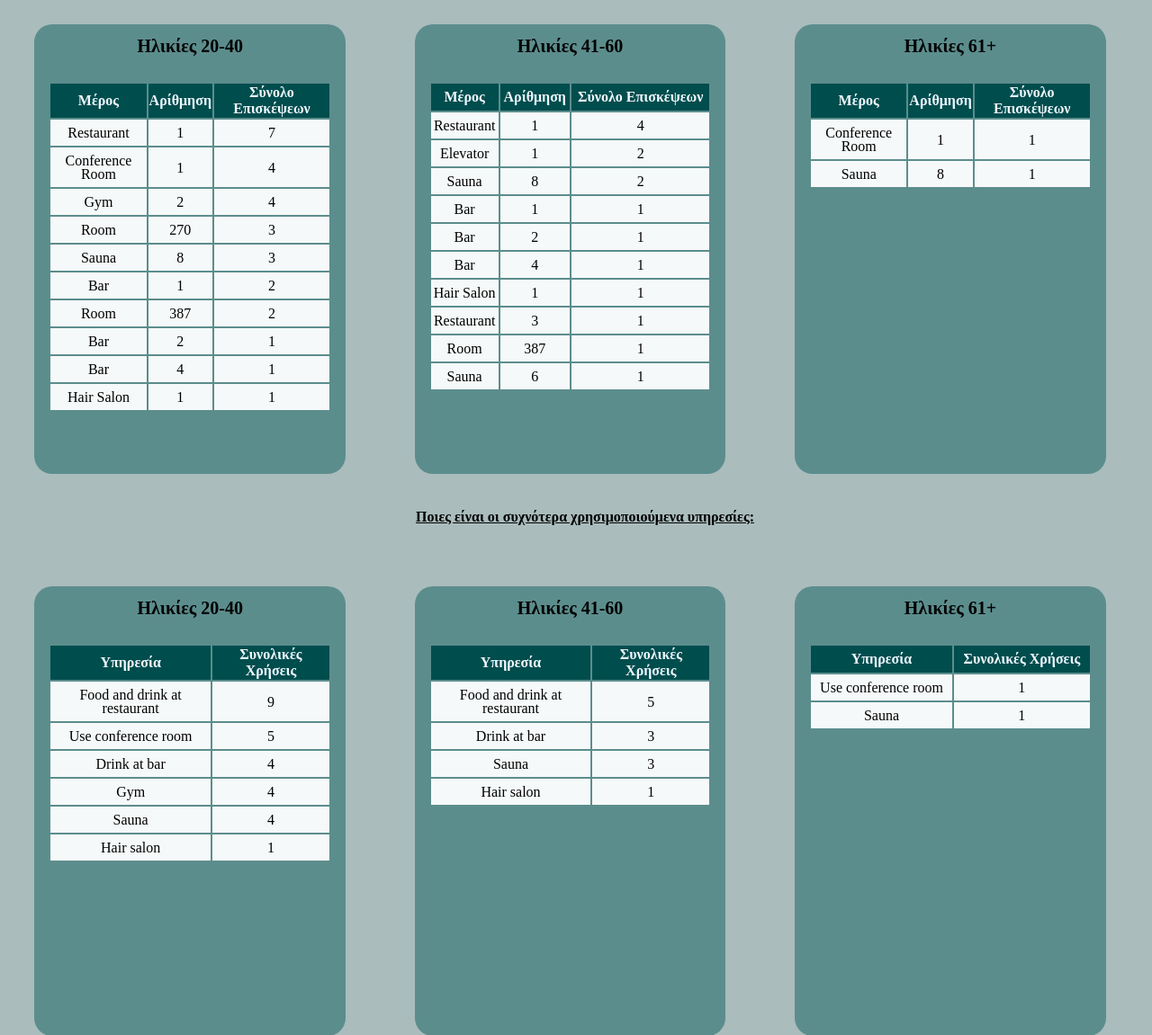
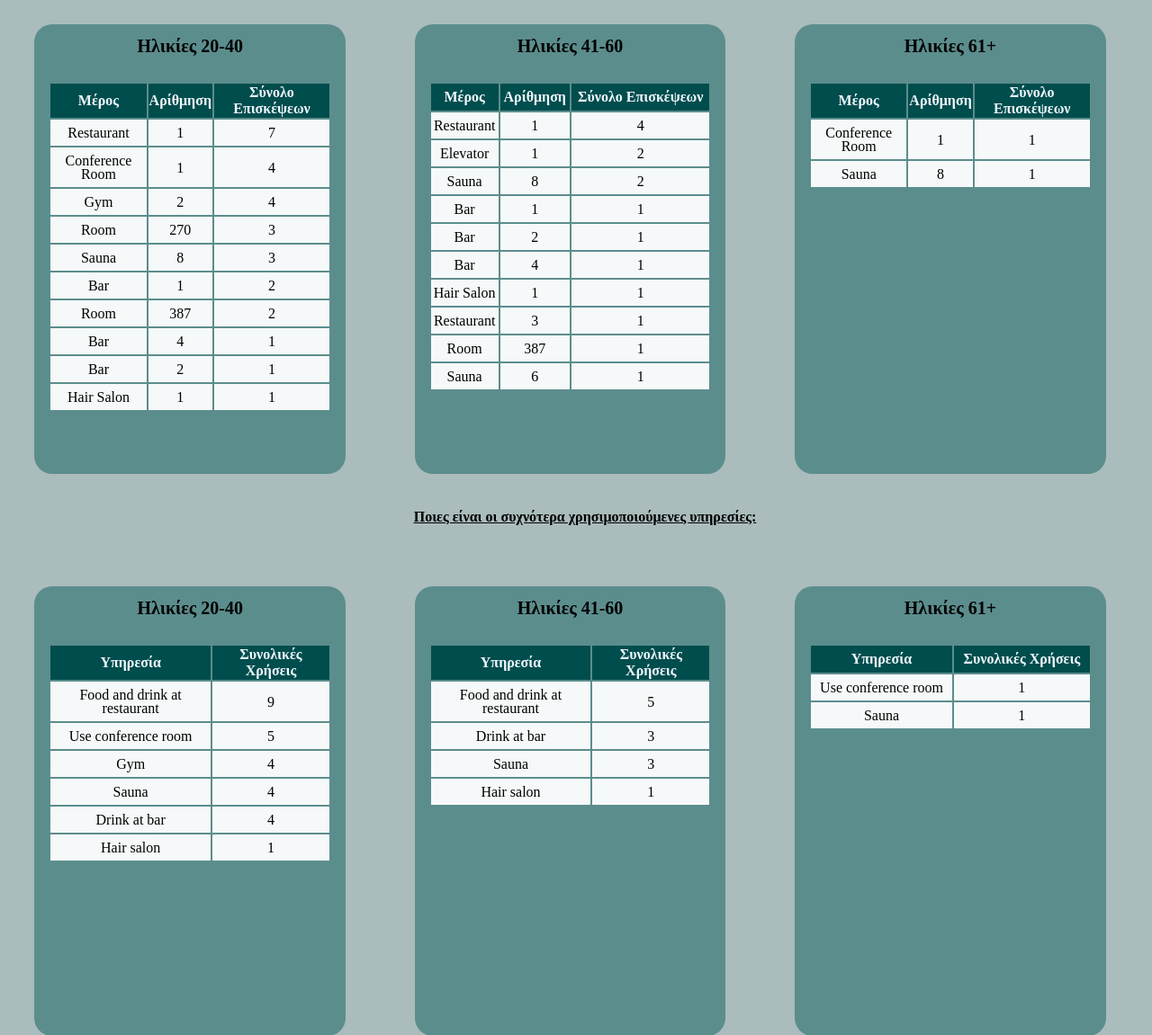
Before and after one commit to TasosPap947/databases, a PHP site: page /statistics.php in a window 1280 px wide. Shown: the part 409-1560 px from the top of the page at 90% size. Run offline with PHP 8.4, Linux system fonts and the light colour scheme; data comes from the database, SQL or seed files in the repository; data that the repository does not hold is empty.

Commit message:
fixed typo

```diff
--- a/project/php/statistics.php
+++ b/project/php/statistics.php
@@ -176,7 +176,7 @@
 
 
 
-    <h4> Ποιες είναι οι συχνότερα χρησιμοποιούμενα υπηρεσίες: </h4>
+    <h4> Ποιες είναι οι συχνότερα χρησιμοποιούμενες υπηρεσίες: </h4>
 
 <div class="stat-div">
     <table class="stat-table">
@@ -500,7 +500,7 @@
 
 
 
-    <h4> Ποιες είναι οι συχνότερα χρησιμοποιούμενα υπηρεσίες: </h4>
+    <h4> Ποιες είναι οι συχνότερα χρησιμοποιούμενες υπηρεσίες: </h4>
 
 <div class="stat-div">
     <table class="stat-table">
```
